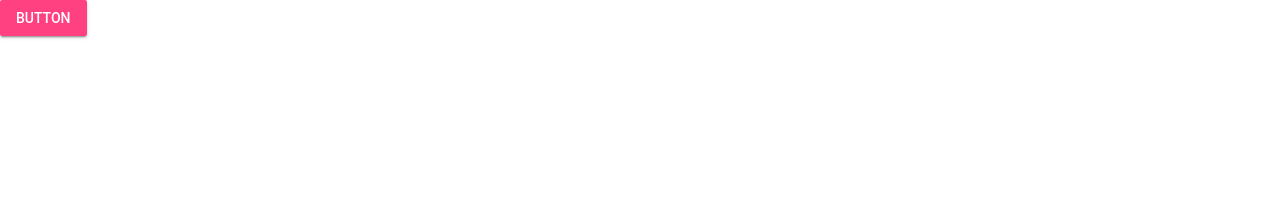
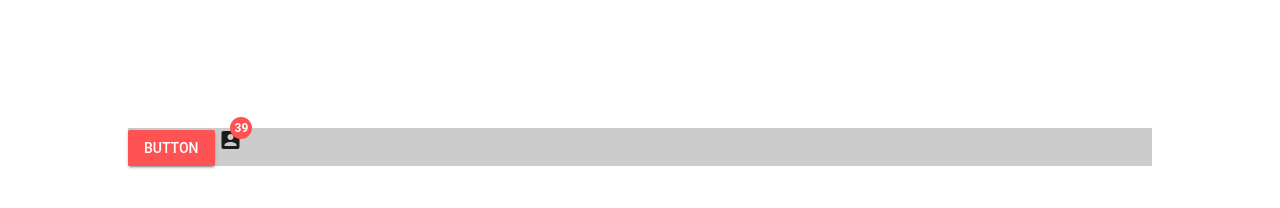
Before and after one commit to lisboaxd/tasks, a plain HTML site: page index2.html in a window 1280 px wide. Drawn offline with nearby package versions, Linux system fonts and the light colour scheme.

Commit message:
Alterando cores do MDL e inserindo CSS próprio

```diff
--- /dev/null
+++ b/css/main.css
@@ -0,0 +1,7 @@
+#container{
+	width:  auto;
+	height: auto;
+	margin: 10%;
+	background: #ccc;
+
+}
--- a/index2.html
+++ b/index2.html
@@ -6,13 +6,19 @@
 
 
 	<link rel="stylesheet" href="https://fonts.googleapis.com/icon?family=Material+Icons">
-	<link rel="stylesheet" href="https://code.getmdl.io/1.3.0/material.indigo-pink.min.css">
+	<link rel="stylesheet" href="https://code.getmdl.io/1.3.0/material.cyan-red.min.css" />
+	<link rel="stylesheet" href="css/main.css">
 	<script defer src="https://code.getmdl.io/1.3.0/material.min.js"></script>
 	<meta name="viewport" content="width=device-width, initial-scale=1.0">
 </head>
 <body>
-	<button class="mdl-button mdl-js-button mdl-button--raised mdl-js-ripple-effect mdl-button--accent">
-  Button
-</button>
+	<div id="container">
+		<button class="mdl-button mdl-js-button mdl-button--raised mdl-js-ripple-effect mdl-button--accent">
+			Button
+		</button>
+
+		<!-- Number badge on icon -->
+		<div class="material-icons mdl-badge mdl-badge--overlap" data-badge="39">account_box</div>
+	</div>
 </body>
 </html>
```
